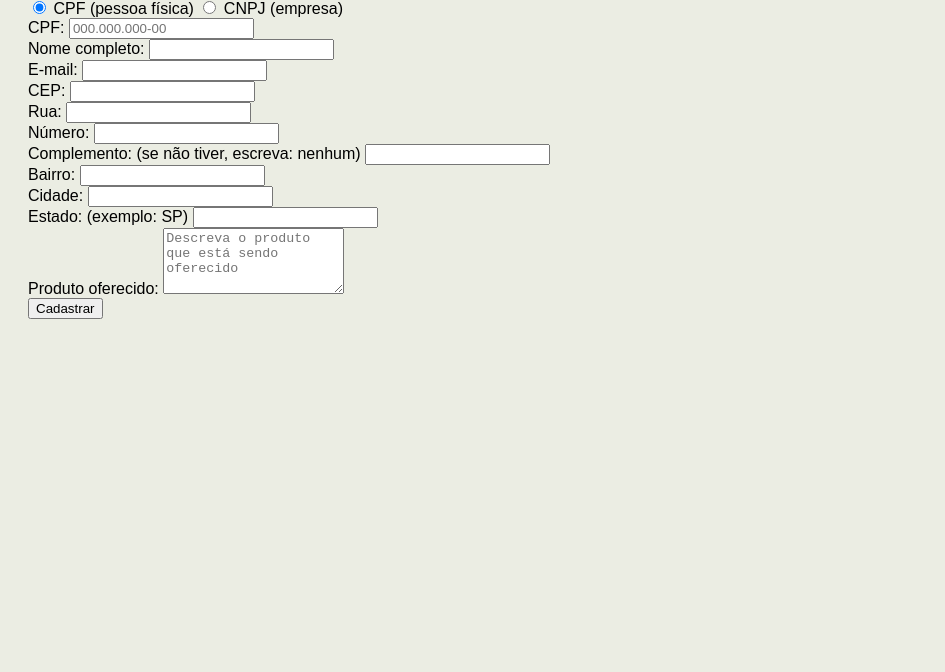
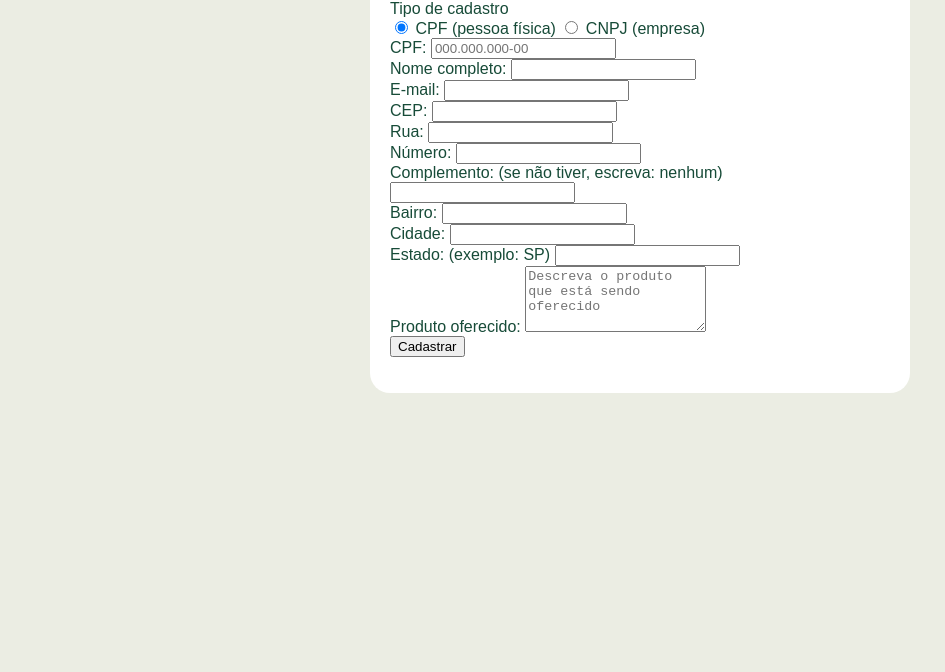
Before and after one commit to lafbr/gs_web_development, a plain HTML site: page pages/cadastro.html in a window 1280 px wide. Shown: the part 128-800 px from the top of the page, without its empty margins (0-945 px from the left). Drawn offline with Linux system fonts and the light colour scheme.

Commit message:
style: adicionando estilização do formulário

```diff
--- a/css/formulario.css
+++ b/css/formulario.css
@@ -13,3 +13,12 @@ body {
   background-color: var(--cor-principal);
   padding: 20px;
 }
+
+form {
+  color: var(--cor-texto);
+  background-color: var(--cor-fundo);
+  max-width: 500px;
+  margin: auto;
+  padding: 20px;
+  border-radius: 20px;
+}
```
